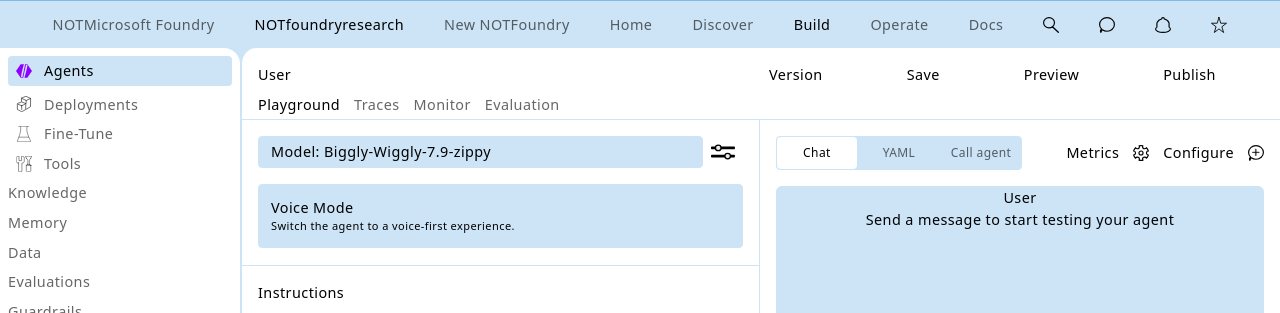
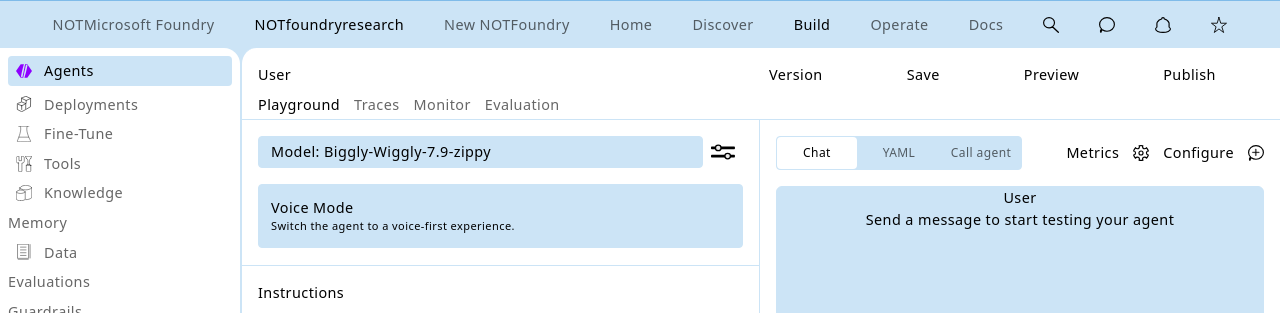
Before and after one commit to schoolblues/TailwindDemo, a React (Vite) app: page / in a window 1280 px wide. Shown: the top 313 px of the page. Built offline with nearby package versions, Linux system fonts and the light colour scheme.

Commit message:
more svgs
just svgs

```diff
--- a/src/components/Quickbar.tsx
+++ b/src/components/Quickbar.tsx
@@ -2,6 +2,8 @@ import weirdGon from "../assets/WeirdGon.svg"
 import boxes from "../assets/boxes.svg"
 import beaker from "../assets/Beaker.svg"
 import tools from "../assets/Tools.svg"
+import circleBoxes from "../assets/circleBoxes.svg"
+import data from "../assets/data.svg"
 
 function Quickbar() {
     return (
@@ -23,13 +25,15 @@ function Quickbar() {
                     <img className="h-4 w-4 ml-2" src={tools} alt="img" />
                     <p>Tools</p>
                 </div>
-                <div className="text-black/60 my-2 mx-2">
+                <div className="flex items-center indent-3 text-black/60 my-2 mx-2">
+                    <img className="h-4 w-4 ml-2" src={circleBoxes} alt="img" />
                     <p>Knowledge</p>
                 </div>
                 <div className="text-black/60 my-2 mx-2">
                     <p>Memory</p>
                 </div>
-                <div className="text-black/60 my-2 mx-2">
+                <div className="flex items-center indent-3 text-black/60 my-2 mx-2">
+                    <img className="h-4 w-4 ml-2" src={data} alt="img" />
                     <p>Data</p>
                 </div>
                 <div className="text-black/60 my-2 mx-2">
```
Also changed, not shown: src/assets/circleBoxes.svg (added), src/assets/data.svg (added).
